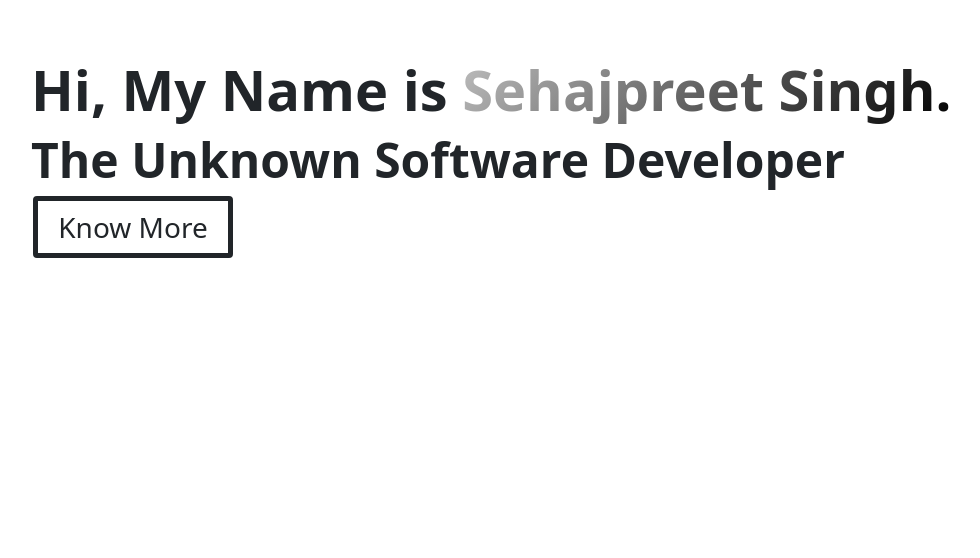
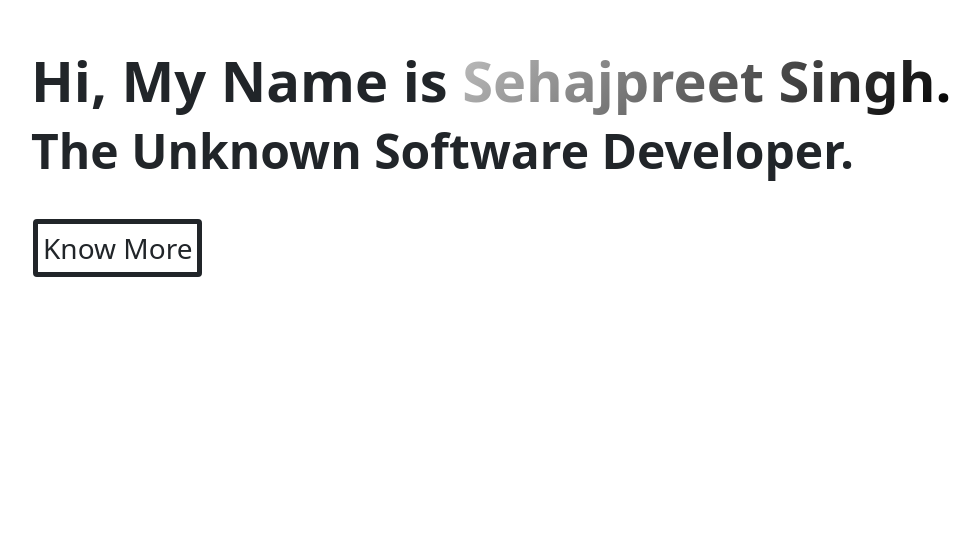
Before and after one commit to sehaj97/isehaj, a Next.js app: page / in a window 1280 px wide. Shown: the part 242-800 px from the top of the page, without its empty margins (29-1009 px from the left). Built offline with nearby package versions, Linux system fonts and the light colour scheme.

Commit message:
link to a for spa

```diff
--- a/src/components/Hero/index.js
+++ b/src/components/Hero/index.js
@@ -1,6 +1,4 @@
 "use client";
-
-import Link from "next/link";
 import styled from "styled-components";
 const NamedText = styled.span`
   background-image: linear-gradient(135deg, #bfbfbf 0%, #000000 100%);
@@ -15,16 +13,14 @@ function Hero() {
         Hi, My Name is <NamedText>Sehajpreet Singh.</NamedText>
       </h1>
       <h1
-        className="display-5 fw-bold  animate__animated animate__fadeInLeft animate__slow"
+        className="display-5 fw-bold  animate__animated animate__fadeInLeft animate__slow mb-5"
         id="who"
       >
-        The Unknown Software Developer
+        The Unknown Software Developer.
       </h1>
-      <Link href="/#intro" passHref>
-        <div class="btn-animated">
-          <span>Know More </span>
-        </div>
-      </Link>
+      <a href="/#intro" class="btn-animated my-5">
+        <span>Know More </span>
+      </a>
     </div>
   );
 }
```
